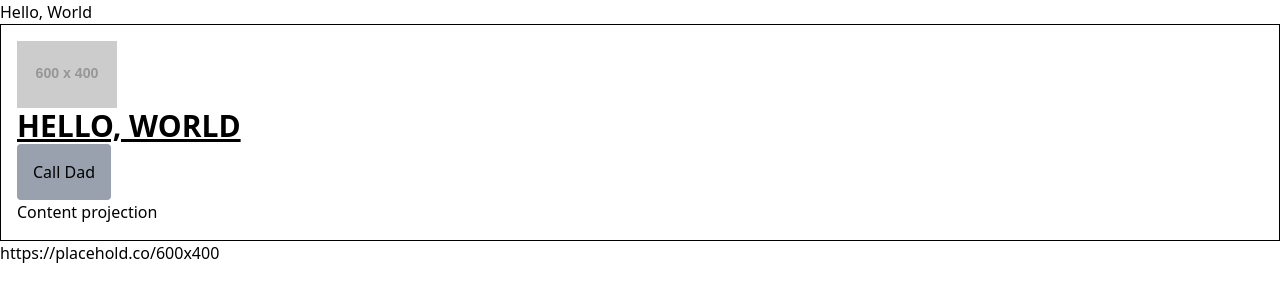
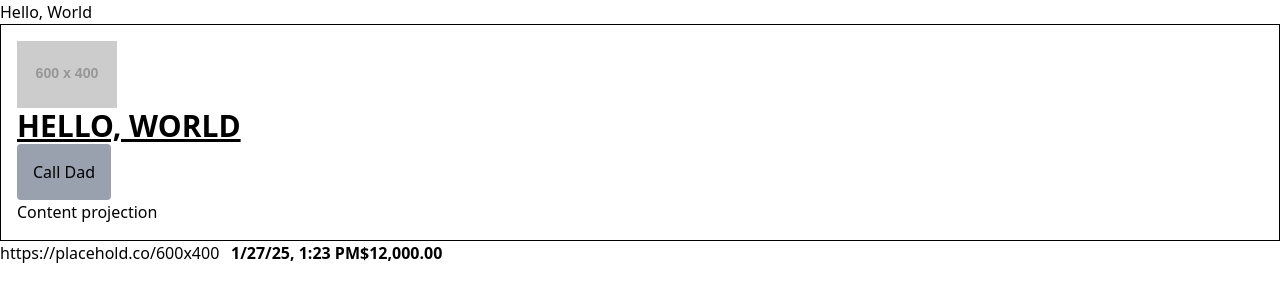
Before and after one commit to abbas-roholamin/journey, an Angular app in the folder angular/: page / in a window 1280 px wide. Shown: the top 302 px of the page. Built offline with nearby package versions, Linux system fonts and the light colour scheme.

Commit message:
feat(Angular): Practice some new Pipe

```diff
--- a/angular/src/app/app.component.html
+++ b/angular/src/app/app.component.html
@@ -3,3 +3,5 @@
   <p>Content projection</p>
 </app-post>
 <input type="text" (keyup)="updateImage($event)" [value]="image_url()">
+<strong>{{date() | date : 'short'}}</strong>
+<strong>{{cost() | currency}}</strong>
--- a/angular/src/app/app.component.ts
+++ b/angular/src/app/app.component.ts
@@ -1,17 +1,19 @@
 import { Component, signal } from '@angular/core';
 import { RouterOutlet } from '@angular/router';
 import { PostComponent } from './post/post.component';
-import { TitleCasePipe } from '@angular/common';
+import { CurrencyPipe, DatePipe, TitleCasePipe } from '@angular/common';
 
 @Component({
   selector: 'app-root',
-  imports: [PostComponent, TitleCasePipe],
+  imports: [PostComponent, TitleCasePipe, DatePipe, CurrencyPipe],
   templateUrl: './app.component.html',
   styleUrl: './app.component.css',
 })
 export class AppComponent {
   title = signal('hello, world');
   image_url = signal('https://placehold.co/600x400');
+  date = signal(new Date());
+  cost = signal(12000);
 
   getName() {
     return this.title().toUpperCase();
```
